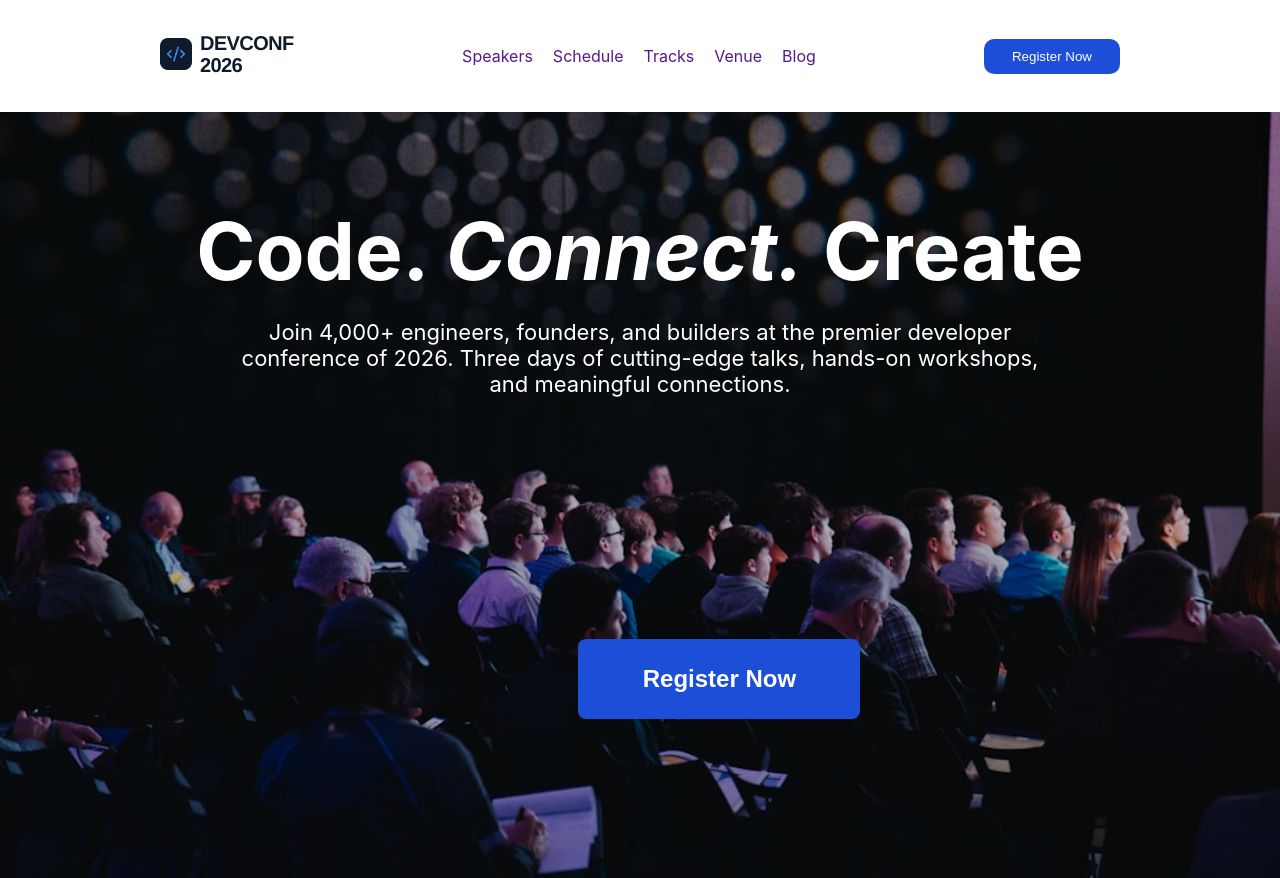
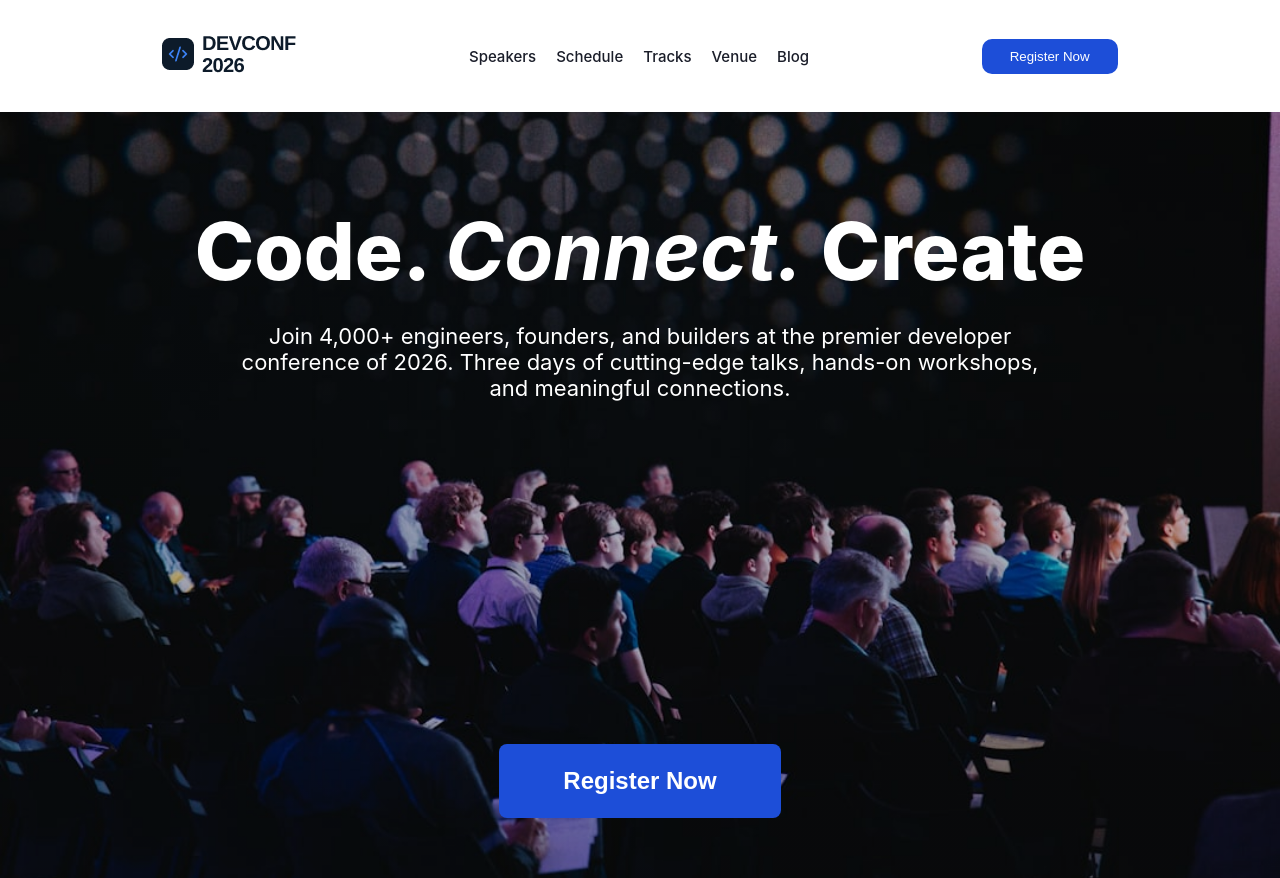
Before and after one commit to Fahmida490/MyProject, a plain HTML site: page index.html in a window 1280 px wide. Shown: the top 878 px of the page. Drawn offline with Linux system fonts and the light colour scheme; a web font is replaced by a local one.

Commit message:
style: improve header button and navigation styling with flex layout adjustments

```diff
--- a/style.css
+++ b/style.css
@@ -25,9 +25,13 @@ nav {
  ul {
     list-style: none;
 }
- ul a {
-     text-decoration: none;
- }
+.middleSide a {
+    text-decoration: none;
+    color: #1a1d29;
+    font-size: 15px;
+    font-weight: 500;
+}
+
  button {
      padding: 10px 28px;
      border-radius: 10px;
@@ -43,43 +47,60 @@ header {
     background-position: center;
     width: 100%;
     height: 786px;
+}
 
-}
+
 .headerContent {
     color: white;
     text-align: center;
-    display: grid;
-    gap: 20px;
+    display: flex;
+    flex-direction: column;
+    align-items: center;
     padding: 90px 24px 80px;
+    height: 100%;
+    box-sizing: border-box;
 }
 
 .headLine {
     color: #ffffff;
     font-size: 80px;
+    font-weight: 800;
+    margin: 0;
 }
+
 .headLine em {
     font-style: italic;
     font-weight: 700;
 }
 
+
 .subText {
     color: #ffffff;
     font-size: 22px;
+    margin-top: 24px;
+    max-width: 800px;
 }
+
 .headerContent button {
+    background-color: #1D4ED8;
     color: #ffffff;
     font-weight: 700;
     font-size: 1.5rem;
     text-decoration: none;
     width: 282px;
-    height: 80px;
-    margin-left: 45%;
-    margin-top: 18%;
+    height: 74px;
     padding: 12px 12px;
     border-radius: 8px;
     border: none;
     cursor: pointer;
+    margin-top: auto;
+    transition: background 0.2s ease;
 }
+
+.headerContent button:hover {
+    background-color: #1D4ED8;
+}
+
 
 /* main section */
 .section {
```
Also changed, not shown: 1 other file.
